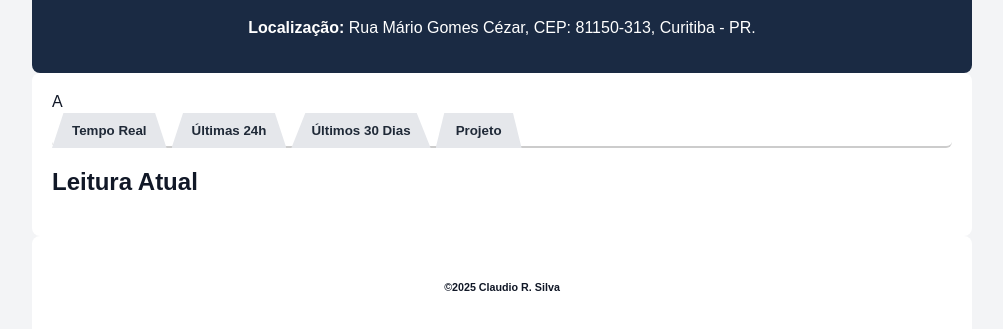
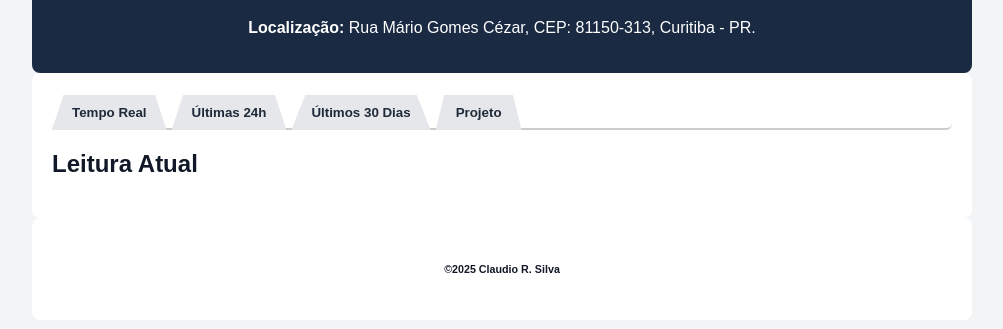
Before and after one commit to ArkhosAggelos/estacao_meteorologica, a website: page site/index.html in a window 1280 px wide. Shown: the part 101-430 px from the top of the page, without its empty margins (138-1141 px from the left). Drawn offline with nearby package versions, Linux system fonts and the light colour scheme; no server answers.

Commit message:
Update index.html

```diff
--- a/site/index.html
+++ b/site/index.html
@@ -14,7 +14,7 @@
       <p><b>Localização:</b> Rua Mário Gomes Cézar, CEP: 81150-313, Curitiba - PR.</p>
     </div>
   </header>
-  <div class="container">A
+  <div class="container">
     <div class="tabs">
       <button onclick="mostrarAba('tempo-real')">Tempo Real</button>
       <button onclick="mostrarAba('hora')">Últimas 24h</button>
```
